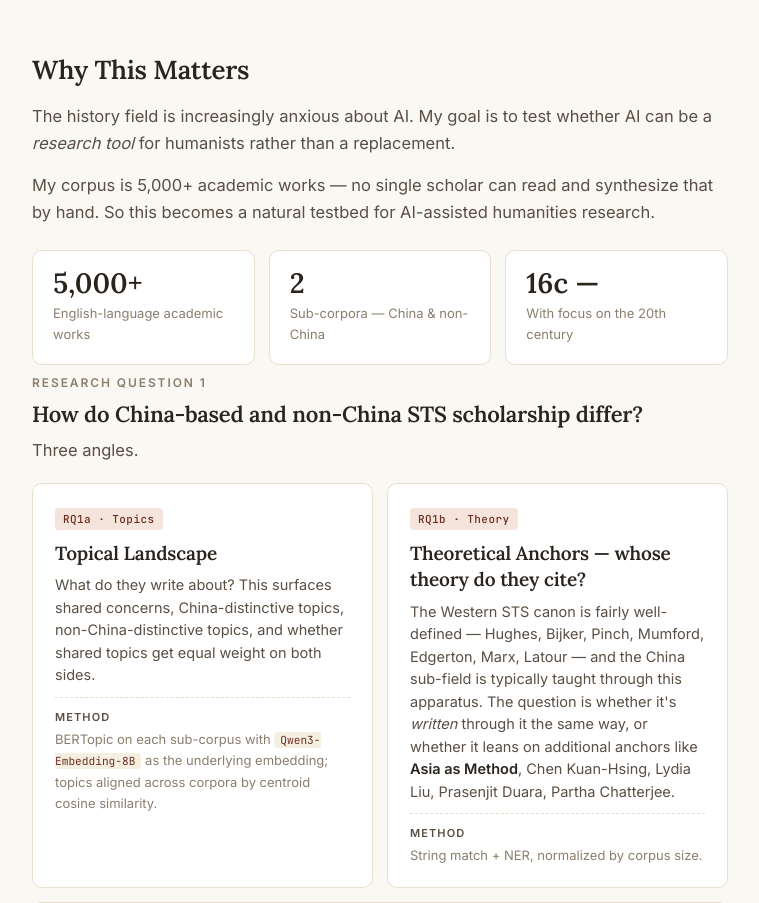
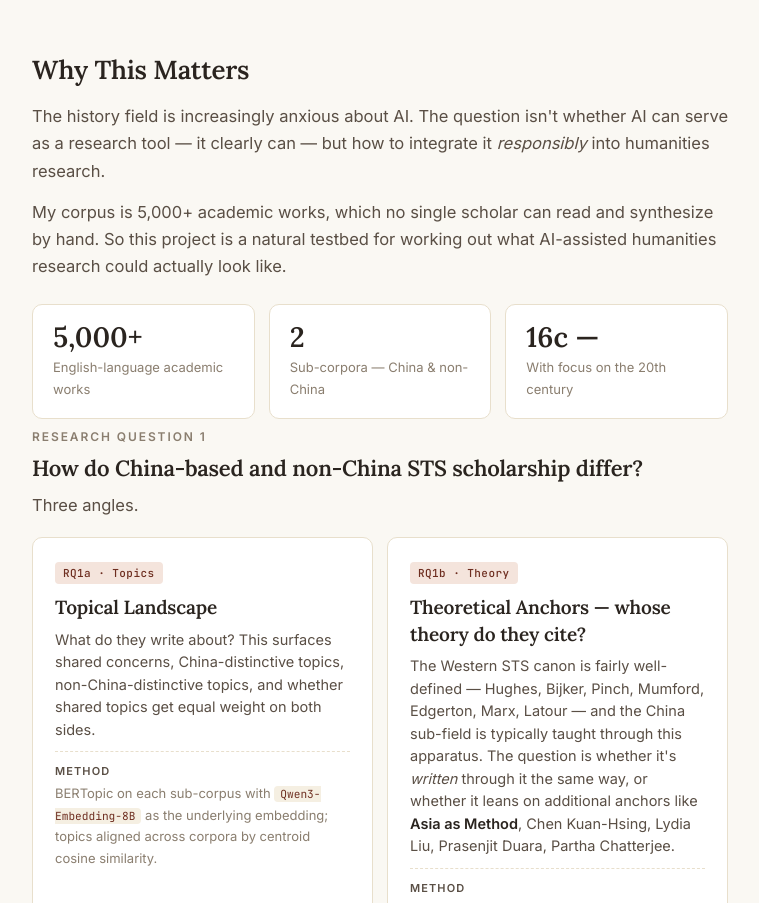
Before and after one commit to yurui0902/yurui0902.github.io, a plain HTML site: page index.html in a window 1280 px wide. Shown: the part 1089-1992 px from the top of the page, without its empty margins (260-1019 px from the left). Drawn offline with Linux system fonts and the light colour scheme.

Commit message:
Refine Why This Matters: reframe as responsible integration question

```diff
--- a/index.html
+++ b/index.html
@@ -663,8 +663,8 @@
 
   <section>
     <h2>Why This Matters</h2>
-    <p>The history field is increasingly anxious about AI. My goal is to test whether AI can be a <em>research tool</em> for humanists rather than a replacement.</p>
-    <p>My corpus is 5,000+ academic works &mdash; no single scholar can read and synthesize that by hand. So this becomes a natural testbed for AI-assisted humanities research.</p>
+    <p>The history field is increasingly anxious about AI. The question isn't whether AI can serve as a research tool &mdash; it clearly can &mdash; but how to integrate it <em>responsibly</em> into humanities research.</p>
+    <p>My corpus is 5,000+ academic works, which no single scholar can read and synthesize by hand. So this project is a natural testbed for working out what AI-assisted humanities research could actually look like.</p>
     <div class="stats">
       <div class="stat"><div class="num">5,000+</div><div class="lbl">English-language academic works</div></div>
       <div class="stat"><div class="num">2</div><div class="lbl">Sub-corpora &mdash; China &amp; non-China</div></div>
```
